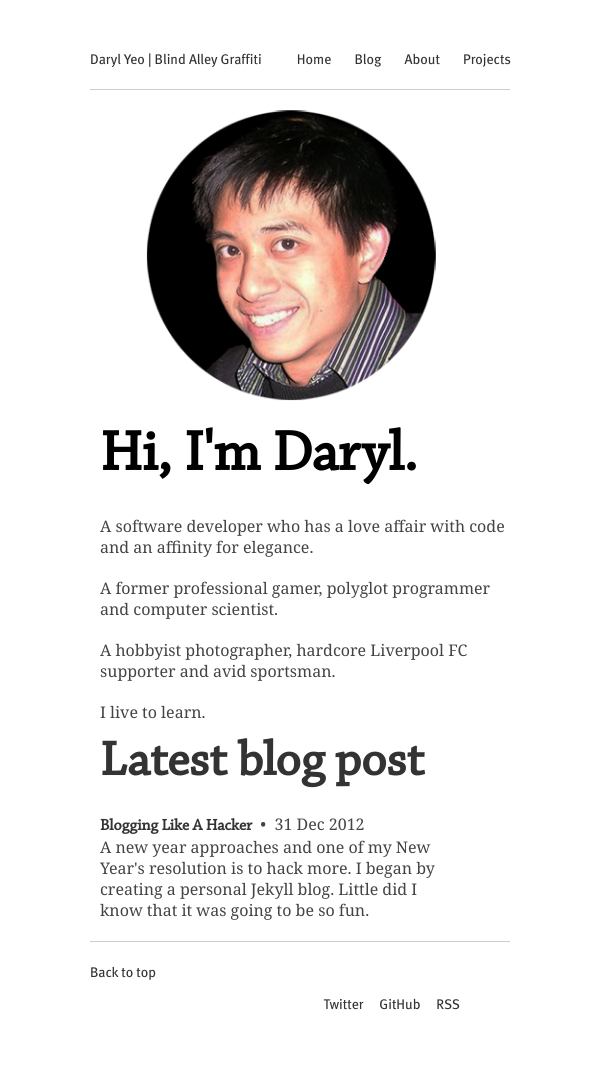
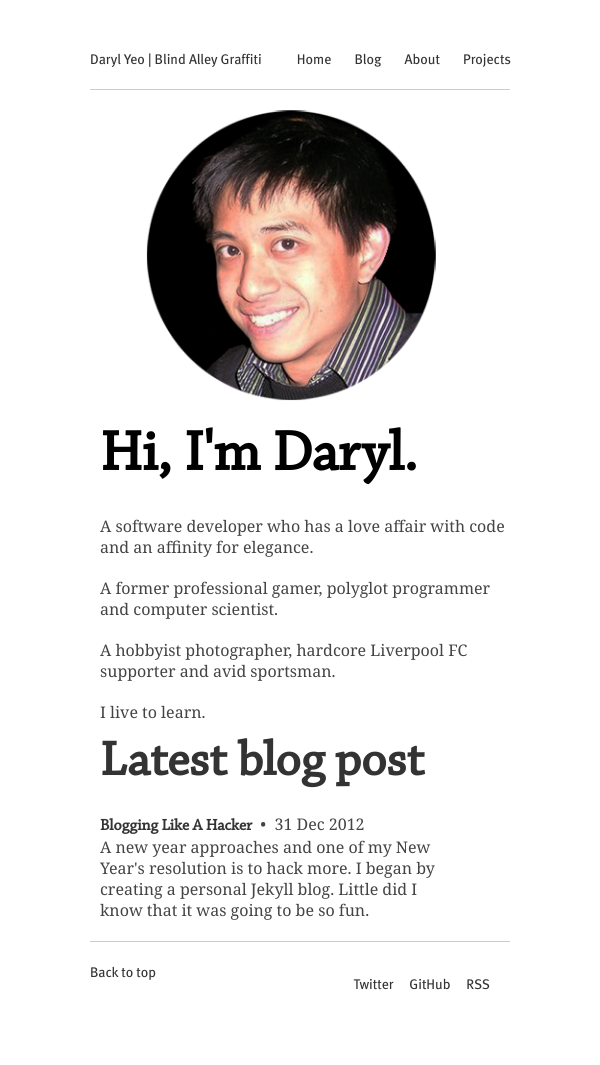
Before and after one commit to aacyun/jianxioy.github.com, a Jekyll site: the page built from index.html, in a window 600 px wide. Built offline with Jekyll 4.4.1, drawn with Linux system fonts in a browser that asks for light colours; Markdown is read by kramdown in place of the engine named in the settings.

Commit message:
Testing phone.

```diff
--- a/static/css/layout.css
+++ b/static/css/layout.css
@@ -224,8 +224,8 @@ a:hover {
 		}
 		.offsite-links {
 			position: relative;
-			left: -50px;
-			bottom: 10px;
+			left: -20px;
+			bottom: 30px;
 		}
 	}
 
```
